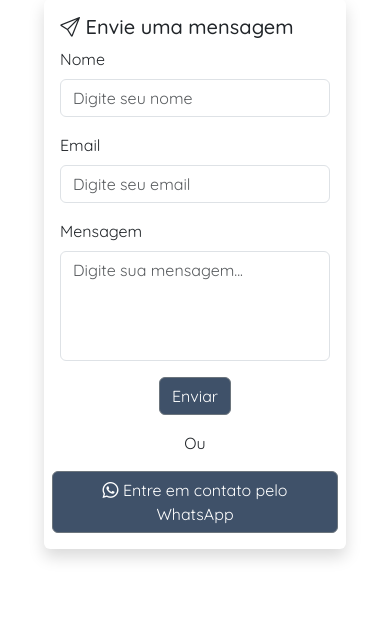
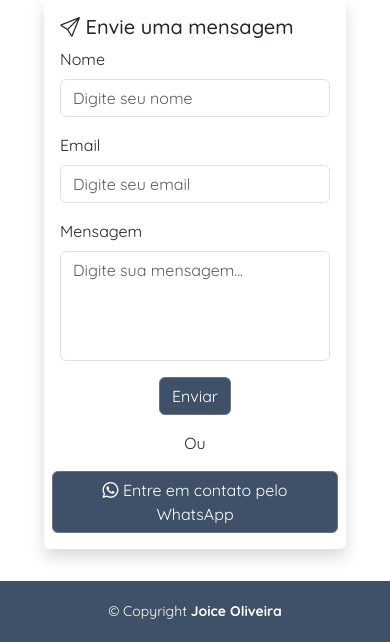
Before and after one commit to guiravisio/JSO, a Flask app: page / in a window 390 px wide. Shown: the part 4902-5544 px from the top of the page. Before the commit the page ends 5462 px from the top, so only its background shows below. Run offline with Flask 3, Linux system fonts and the light colour scheme; some libraries are stand-ins or nearby versions.

Commit message:
Implementação do footer e gunicorn

```diff
--- a/static/style.css
+++ b/static/style.css
@@ -220,6 +220,18 @@ textarea{
     right: 30px;
 }
 
+#footer{
+    padding: 15px;
+    color: #fff;
+    font-size: 14px;
+    position: fixed;
+    left: 0;
+    bottom: 0;
+    width: 300px;
+    z-index: 9999;
+    background-color: #3f5169;
+    transition: .3s;
+}
 
 /* Animação */
 
@@ -266,9 +278,14 @@ textarea{
     #main{
         margin-left: 0;
     }
+    #footer{
+        position: static;
+        width: auto;
+        padding: 20px 15px;
+    }
 }
 
-@media (max-width: 730px){
+@media (max-width: 1244px){
     .card{
         height: auto;
     }
--- a/templates/index.html
+++ b/templates/index.html
@@ -207,6 +207,13 @@
 
     </main>
 
+    <footer id="footer">
+      <div class="container">
+        <div class="text-center">
+          &copy; Copyright <strong>Joice Oliveira</strong>
+        </div>
+      </div>
+    </footer>
 
     <script type="text/javascript" src="../static/jquery/jquery-3.7.1.min.js"></script>
     <script type="text/javascript" src="../static/slick/slick/slick.min.js"></script>
```
Also changed, not shown: requirements.txt (added, +11 -0 lines), 1 other file.
